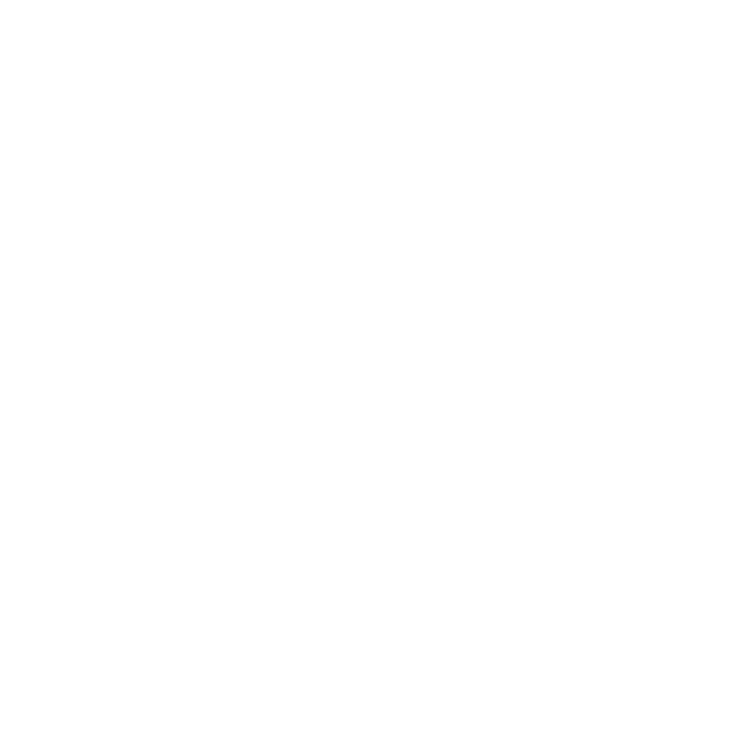
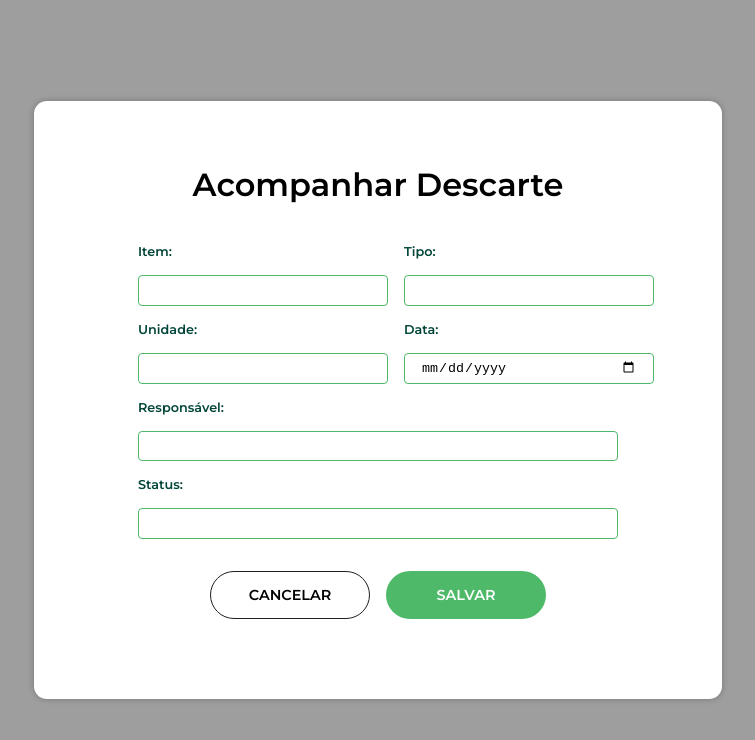
Before and after one commit to dEgito/EcoRevive, a React (Create React App) app in the folder eco-revive/: page /acompanhar in a window 1280 px wide. Before the commit this address had no page. Shown: the top 740 px of the page, without its empty margins (262-1017 px from the left). Built offline with nearby package versions, Linux system fonts and the light colour scheme.

Commit message:
feat: adiciona layout do modal de acompanhamento
Devido problema na máquina, o commit está sendo realizando no meu PC

Co-Authored-By: Amanda Letícia <102308691+amandaalvees@users.noreply.github.com>

```diff
--- /dev/null
+++ b/eco-revive/src/pages/follow/follow.js
@@ -0,0 +1,45 @@
+import Input from "../../components/input";
+import {
+  Container,
+  Card,
+  ContainerButton,
+  Div,
+  BtnExit,
+  BtnSubmit,
+} from "./style";
+
+function Follow ({ isOpen, closeModalSchedule }) {
+
+    return (
+      <Container>
+        <Card>
+          <h1>Acompanhar Descarte</h1>
+
+          <form>
+            <div>
+              <Input type="text" item="item" label="Item:" />
+              <Input type="text" item="tipo" label="Tipo:" />
+            </div>
+            <div>
+              <Input type="text" item="Unidade" label="Unidade:" />
+              <Input type="date" item="data" label="Data:" />
+            </div>
+            <Div>
+              <Input type="text" item="resposavel" label="Responsável:" />
+            </Div>
+            <Div>
+              <Input type="text" item="status" label="Status:" />
+            </Div>
+            <ContainerButton>
+              <BtnExit onClick={closeModalSchedule}>cancelar</BtnExit>
+              <BtnSubmit type="submit" onClick={closeModalSchedule}>
+                {/* onclick close provisório */}
+                Salvar
+              </BtnSubmit>
+            </ContainerButton>
+          </form>
+        </Card>
+      </Container>
+    );
+}
+export default Follow ;
--- /dev/null
+++ b/eco-revive/src/pages/follow/style.js
@@ -0,0 +1,99 @@
+import { styled } from "styled-components";
+
+export const Container = styled.div`
+  display: flex;
+  align-items: center;
+  justify-content: center;
+  position: absolute;
+
+  height: 100%;
+  width: 100%;
+  background-color: rgba(94, 94, 94, 0.6);
+`;
+
+export const Card = styled.div`
+  display: flex;
+  flex-direction: column;
+  align-items: center;
+  justify-content: center;
+  gap: 1.5rem;
+  font-family: Montserrat, sans-serif;
+  width: 100%;
+  max-width: 35rem;
+  background-color: #ffffff;
+
+  padding: 4rem;
+  border-radius: 0.8rem;
+  box-shadow: 0px 0px 6px 0px rgba(0, 0, 0, 0.25);
+
+  h1 {
+    margin: 0;
+
+    @media (max-width: 500px) {
+      font-size: 1.5rem;
+    }
+  }
+
+  form {
+    display: flex;
+    flex-direction: column;
+    gap: 1rem;
+    padding: 1rem;
+    width: 100%;
+    max-width: 30rem;
+  }
+
+  div {
+    display: flex;
+    gap: 1rem;
+
+    @media (max-width: 500px) {
+      flex-direction: column;
+    }
+  }
+`;
+export const ContainerButton = styled.div`
+  display: flex;
+  align-items: center;
+  justify-content: center;
+  flex-direction: row;
+  gap: 2rem;
+  margin-top: 1rem;
+`;
+export const BtnExit = styled.button`
+  width: 10rem;
+  height: 3rem;
+  border-radius: 4.98rem;
+  border: 1.058px solid #1f1f1f;
+  background-color: transparent;
+  font-family: Montserrat, sans-serif;
+  font-size: 0.9rem;
+  font-weight: 600;
+  text-transform: uppercase;
+  cursor: pointer;
+
+  &:hover {
+    background-color: #ebebeb;
+    transition: 0.2s;
+  }
+`;
+
+export const BtnSubmit = styled.button`
+  width: 10rem;
+  height: 3rem;
+  border-radius: 4.98rem;
+  border: none;
+  background: #4eb969;
+  font-family: Montserrat, sans-serif;
+  font-size: 0.9rem;
+  font-weight: 600;
+  color: #fff;
+  text-transform: uppercase;
+  cursor: pointer;
+
+  &:hover {
+    background-color: #46af60;
+    transition: 0.5s;
+  }
+`;
+export const Div = styled.div``;
--- a/eco-revive/src/routes.js
+++ b/eco-revive/src/routes.js
@@ -10,6 +10,7 @@
 import Register from "./pages/register/register";
 import Home from "./pages/home/home";
 import History from "./pages/history/history";
+import Follow from "./pages/follow/follow";
 
 export const routes = () => {
   return (
@@ -25,6 +26,7 @@
         <Route path="/duvidas" element={<Faqs />}/>
         <Route path="/home" element={<Home />} />
         <Route path="/historico" element={<History/>} />
+        <Route path="/acompanhar" element={<Follow />} />
       </Routes>
     </BrowserRouter>
   );
```
